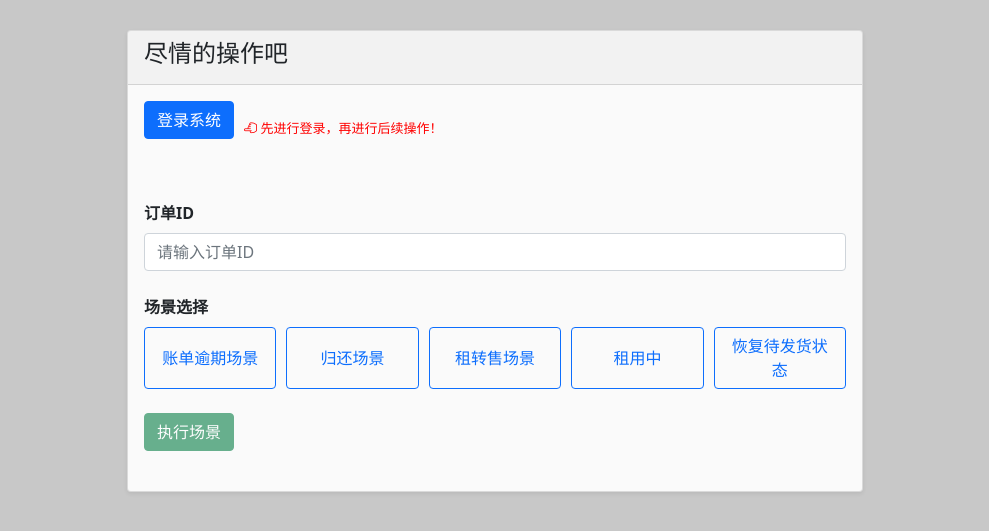
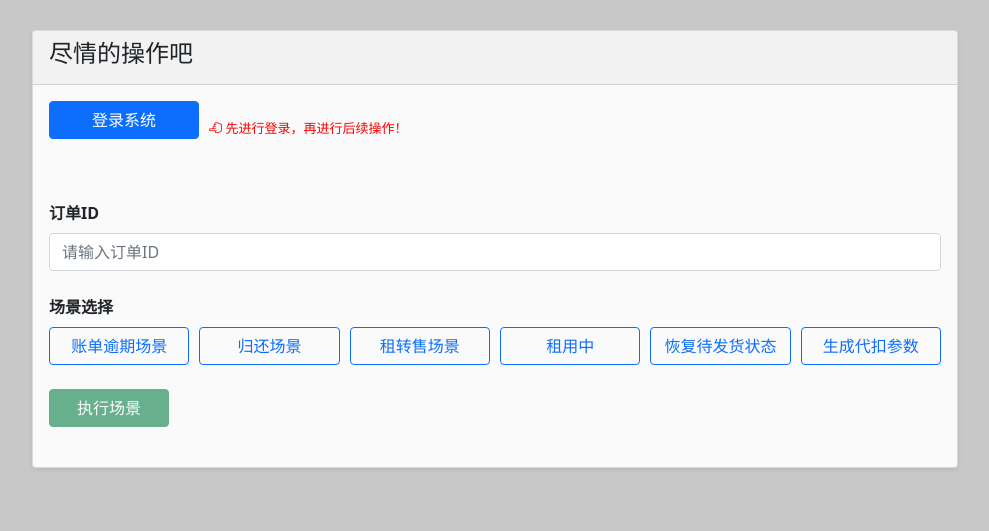
Before and after one commit to SuperBoar/Orderchange, a Flask app: page / in a window 1280 px wide. Shown: the part 89-620 px from the top of the page, without its empty margins (145-1134 px from the left). Run offline with Flask 3, Linux system fonts and the light colour scheme.

Commit message:
增加代扣参数生成

```diff
--- a/app.py
+++ b/app.py
@@ -108,6 +108,11 @@ def execute_scenario():
             result = order_service.execute_scenario_e(order_id)
             message = '恢复待发货状态场景执行完成'
 
+        elif scenario == 'f':
+            order_service.execute_scenario_f()
+            result = True
+            message = '生成代扣参数场景执行完成'
+
         if result:
             logger.info(f"订单 {order_id} 场景 {scenario} 执行成功")
             return jsonify({'success': True, 'message': f'{message} - 数据修改成功！'})
--- a/config/config.ini
+++ b/config/config.ini
@@ -15,6 +15,7 @@ GO_URL3 = http://cron.dev.bajiezu.cn/api/task/run/38
 JAVA_LONGIN_URL = http://job.dev.bajiezu.cn/xxl-job-admin/login?userName=admin&password=123456
 JAVA_URL1 = http://job.dev.bajiezu.cn/xxl-job-admin/jobinfo/trigger?id=72
 JAVA_URL2 = http://job.dev.bajiezu.cn/xxl-job-admin/jobinfo/trigger?id=71
+JAVA_URL3 = http://job.dev.bajiezu.cn/xxl-job-admin/jobinfo/trigger?id=23
 
 [LONGIN]
 GO_LONGIN_USERNAME = XUSHANGCHUANG
--- a/templates/index.html
+++ b/templates/index.html
@@ -2,7 +2,7 @@
 
 {% block content %}
 <div class="row justify-content-center">
-    <div class="col-md-8">
+    <div class="col-md-10"> <!-- 修改为col-md-10以拓宽页面 -->
         <div class="card">
             <div class="card-header">
                 <h4>尽情的操作吧</h4>
@@ -11,10 +11,9 @@
                 <!-- 系统登录区域 -->
                 <div class="mb-4">
                     <div class="login-section">
-                        <button id="loginBtn" class="btn btn-primary">登录系统</button>
+                        <button id="loginBtn" class="btn btn-primary" style="min-width: 150px;">登录系统</button> <!-- 增加min-width属性 -->
                         <span id="loginPrompt" class="login-prompt">
                             <i class="bi bi-hand-index" style="transform: rotate(270deg); display: inline-block;"></i> 先进行登录，再进行后续操作！
-<!--                            <i class="bi bi-hand-index" style="transform: scaleX(-1); display: inline-block;"></i> 先进行登录，再进行后续操作！-->
                         </span>
                     </div>
                     <div id="loginStatus" class="mt-2"></div>
@@ -30,11 +29,12 @@
                 <div class="mb-4">
                     <label class="form-label">场景选择</label>
                     <div class="scenario-buttons">
-                        <button type="button" class="btn btn-outline-primary scenario-btn" data-scenario="a">账单逾期场景</button>
-                        <button type="button" class="btn btn-outline-primary scenario-btn" data-scenario="b">归还场景</button>
-                        <button type="button" class="btn btn-outline-primary scenario-btn" data-scenario="c">租转售场景</button>
-                        <button type="button" class="btn btn-outline-primary scenario-btn" data-scenario="d">租用中</button>
-                        <button type="button" class="btn btn-outline-primary scenario-btn" data-scenario="e">恢复待发货状态</button>
+                        <button type="button" class="btn btn-outline-primary scenario-btn" data-scenario="a" style="min-width: 100px;">账单逾期场景</button> <!-- 增加min-width属性 -->
+                        <button type="button" class="btn btn-outline-primary scenario-btn" data-scenario="b" style="min-width: 100px;">归还场景</button> <!-- 增加min-width属性 -->
+                        <button type="button" class="btn btn-outline-primary scenario-btn" data-scenario="c" style="min-width: 100px;">租转售场景</button> <!-- 增加min-width属性 -->
+                        <button type="button" class="btn btn-outline-primary scenario-btn" data-scenario="d" style="min-width: 100px;">租用中</button> <!-- 增加min-width属性 -->
+                        <button type="button" class="btn btn-outline-primary scenario-btn" data-scenario="e" style="min-width: 100px;">恢复待发货状态</button> <!-- 增加min-width属性 -->
+                        <button type="button" class="btn btn-outline-primary scenario-btn" data-scenario="f" style="min-width: 100px;">生成代扣参数</button> <!-- 增加min-width属性 -->
                     </div>
                 </div>
 
@@ -43,7 +43,7 @@
 
                 <!-- 执行按钮 -->
                 <div class="mb-4">
-                    <button id="executeBtn" class="btn btn-success" disabled>执行场景</button>
+                    <button id="executeBtn" class="btn btn-success" disabled style="min-width: 120px;">执行场景</button> <!-- 增加min-width属性 -->
                 </div>
 
                 <!-- 结果显示区域 -->
@@ -170,6 +170,9 @@
                     }
                     break;
                 case 'e':
+                    // 无需额外参数
+                    break;
+                case 'f':
                     // 无需额外参数
                     break;
             }
@@ -323,6 +326,14 @@
                     </div>
                 `;
                 break;
+            case 'f':
+                paramsHtml = `
+                    <div class="card p-3">
+                        <h5>生成代扣参数场景</h5>
+                        <p>该场景无需额外参数</p>
+                    </div>
+                `;
+                break;
         }
 
         $('#scenarioParams').html(paramsHtml);
```
Also changed, not shown: main.py (+16 -0 lines), repositories/order_repository.py (+9 -3 lines), services/order_service.py (+25 -0 lines).
